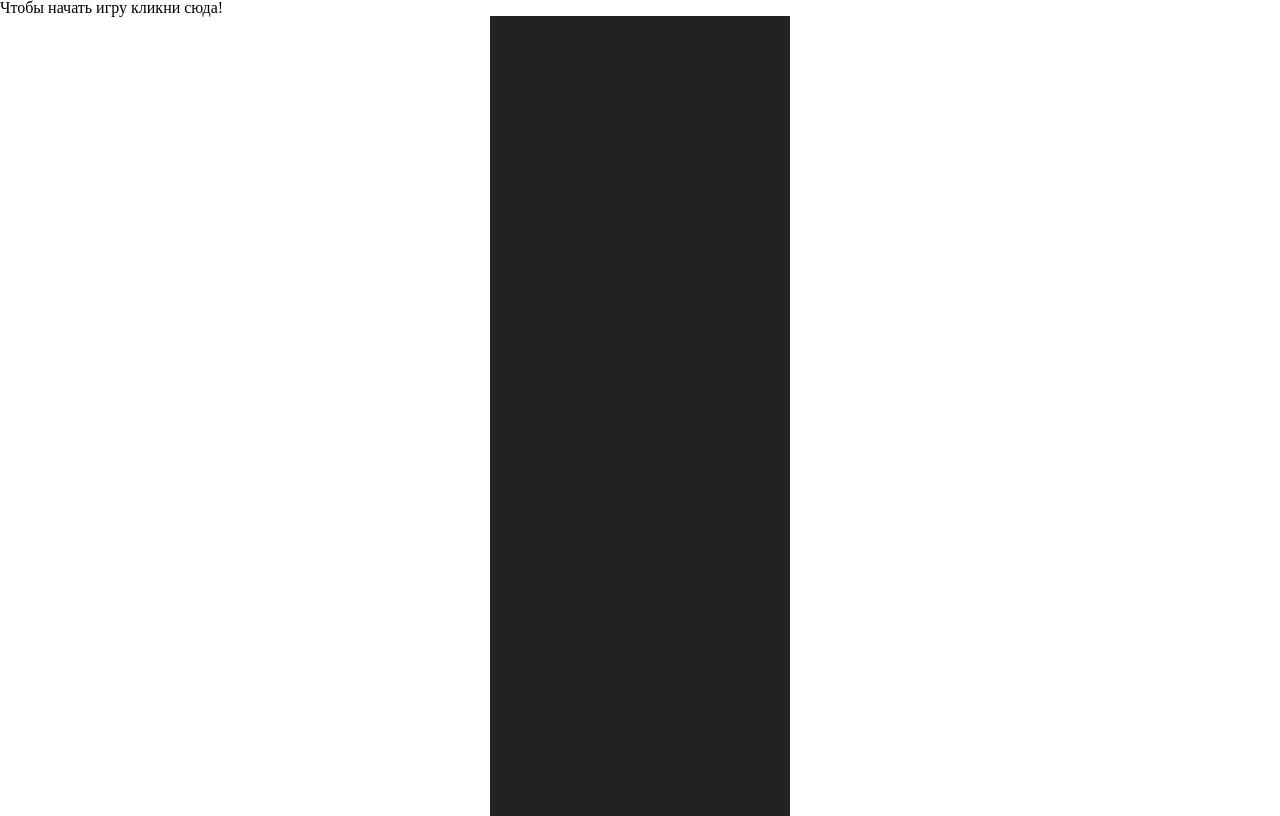
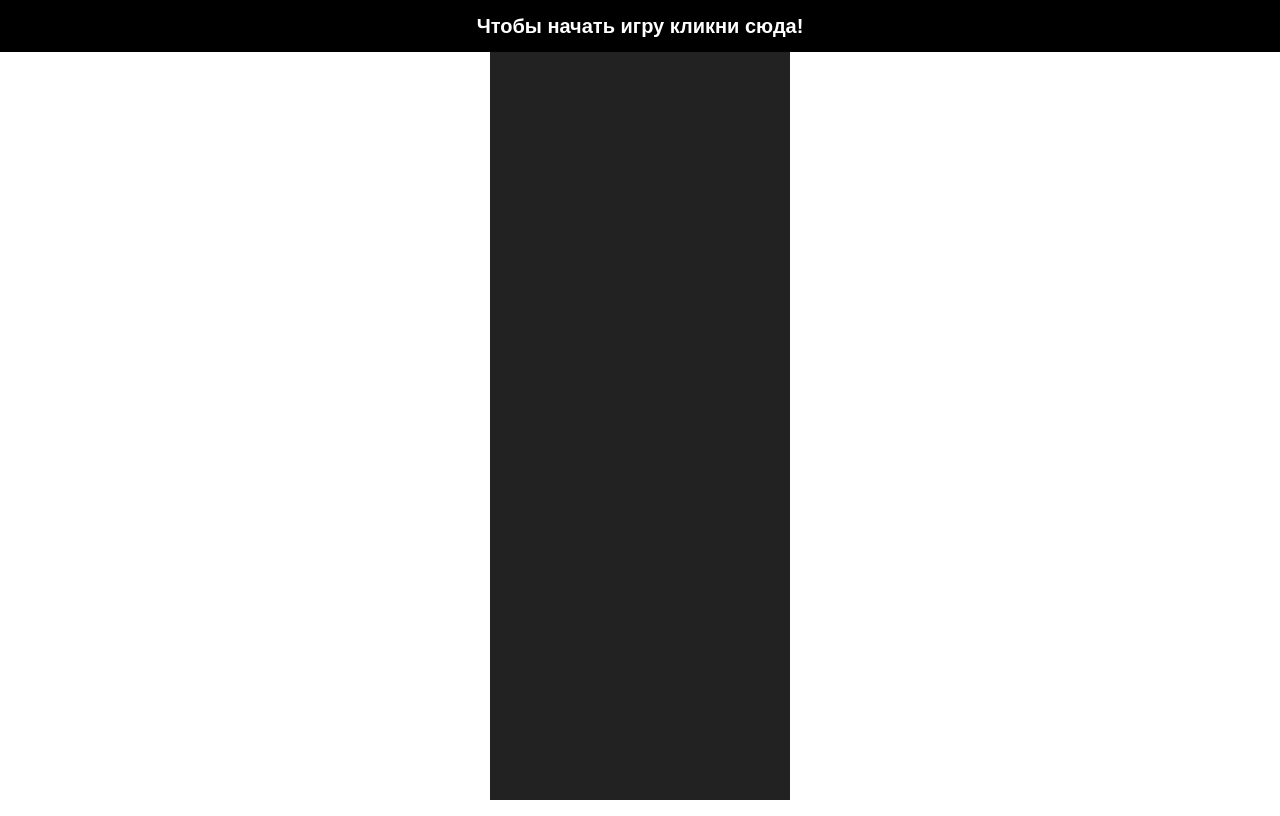
Before and after one commit to AKapran8/needForJS, a plain HTML site: page index.html in a window 1280 px wide. Drawn offline with Linux system fonts and the light colour scheme.

Commit message:
Day 3. Ready

```diff
--- a/app.js
+++ b/app.js
@@ -19,7 +19,7 @@ const setting = {
    start: false,
    score: 0,
    speed: 3,
-   traffic: 3
+   traffic: 2
 }
 function getQuantityElements(heightElement) {
    return document.documentElement.clientHeight / heightElement + 1
@@ -27,6 +27,7 @@ function getQuantityElements(heightElement) {
 
 function startGame() {
    start.classList.add('hide')
+   gameArea.innerHTML = ''
    for (let i = 0; i < getQuantityElements(100); i++) {
       const line = document.createElement('div')
       line.classList.add('line')
@@ -37,7 +38,6 @@ function startGame() {
    for (let i = 0; i < getQuantityElements(100 * setting.traffic); i++) {
       const enemy = document.createElement('div')
       let randomCar = Math.round(Math.random() * 2)
-      console.log(randomCar)
       enemy.classList.add('enemy')
       enemy.y = -100 * setting.traffic * (i + 1)
       enemy.style.left = `${Math.floor(Math.random() * (gameArea.offsetWidth - 50))}px`
@@ -45,19 +45,22 @@ function startGame() {
       enemy.style.background = `transparent url(./image/enemy${randomCar}.png) center/cover no-repeat`
       gameArea.appendChild(enemy)
    }
-
+   setting.score = 0
    setting.start = true
    gameArea.appendChild(car)
+   car.style.left = `${gameArea.offsetWidth / 2 - car.offsetWidth / 2}px`
+   car.style.top = 'auto'
+   car.style.bottom = '10px'
    setting.x = car.offsetLeft
    setting.y = car.offsetTop
-
-
 
    requestAnimationFrame(playGame)
 }
 
 function playGame() {
    if (setting.start) {
+      setting.score += setting.speed
+      score.innerHTML = `SCORE: ${setting.score}`
       moveRoad()
       moveEnemy()
       clientClick()
@@ -102,6 +105,19 @@ function moveEnemy() {
    let enemy = document.querySelectorAll('.enemy')
 
    enemy.forEach(function (item) {
+      let carRect = car.getBoundingClientRect()
+      let enemyRect = item.getBoundingClientRect()
+
+      if (carRect.top <= enemyRect.bottom &&
+         carRect.right >= enemyRect.left &&
+         carRect.left <= enemyRect.right &&
+         carRect.bottom >= enemyRect.top) {
+
+         setting.start = false
+         start.classList.remove('hide')
+         start.style.top = `${score.offsetHeight - 5}px`
+      }
+
       item.y += setting.speed / 2
       item.style.top = `${item.y}px`
 
@@ -110,4 +126,6 @@ function moveEnemy() {
          item.style.left = `${Math.floor(Math.random() * (gameArea.offsetWidth - 50))}px`
       }
    })
+
+
 }
--- a/style.css
+++ b/style.css
@@ -73,3 +73,32 @@ table {
    left: 145px;
    background-color: #fff;
 }
+.start {
+   position: absolute;
+   left: 0;
+   top: 0;
+   width: 100%;
+   margin: 0;
+   padding: 1rem 0;
+   text-align: center;
+   z-index: 200;
+   color: #fff;
+   font-size: 20px;
+   background-color: #000;
+   cursor: pointer;
+   font-family: sans-serif;
+   font-weight: 700;
+}
+.score {
+   position: absolute;
+   left: 0;
+   top: 0;
+   width: 100%;
+   margin: 0;
+   padding: 1rem 0;
+   text-align: center;
+   z-index: 200;
+   color: rgb(15, 207, 95);
+   font-size: 20px;
+   background-color: #000;
+}
```
